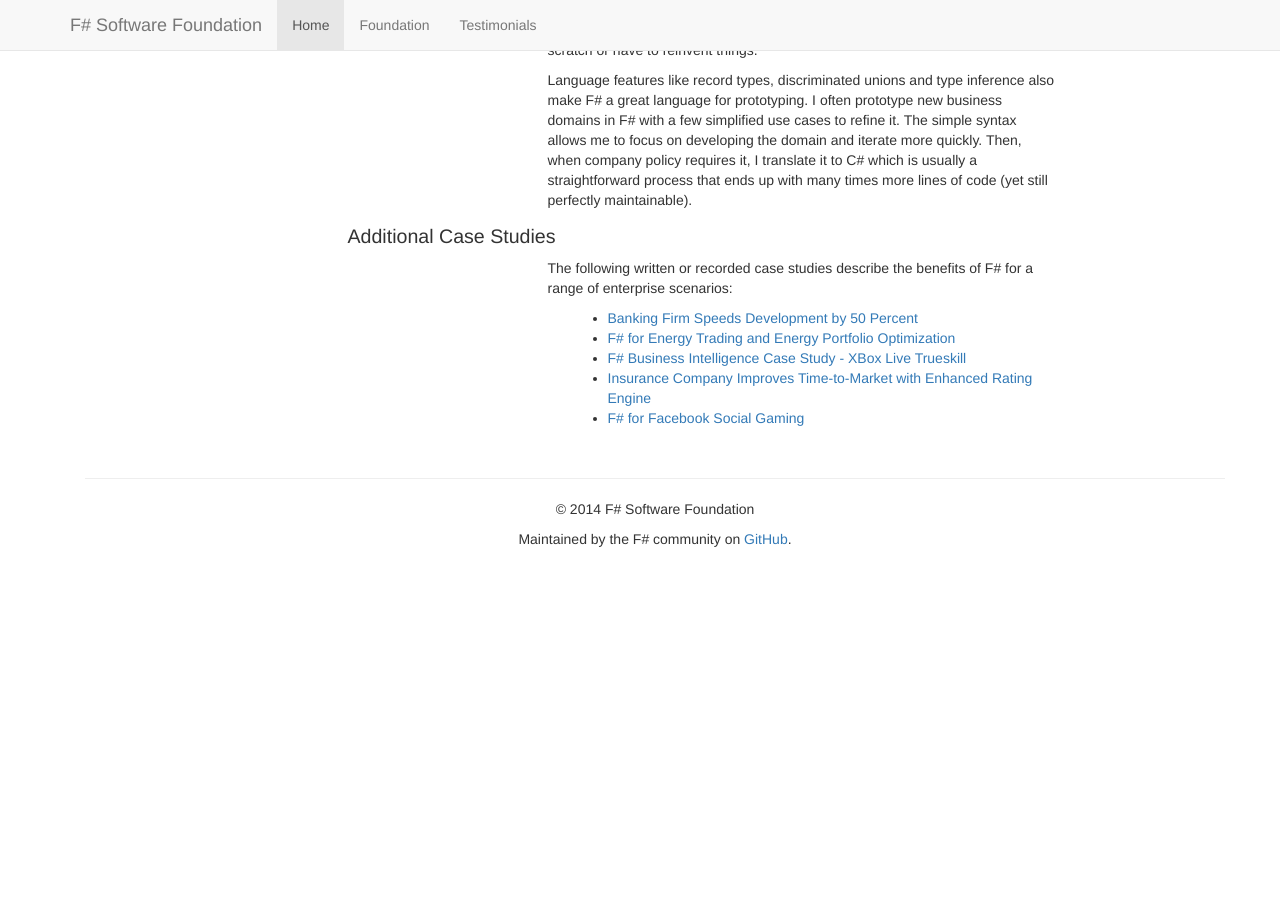
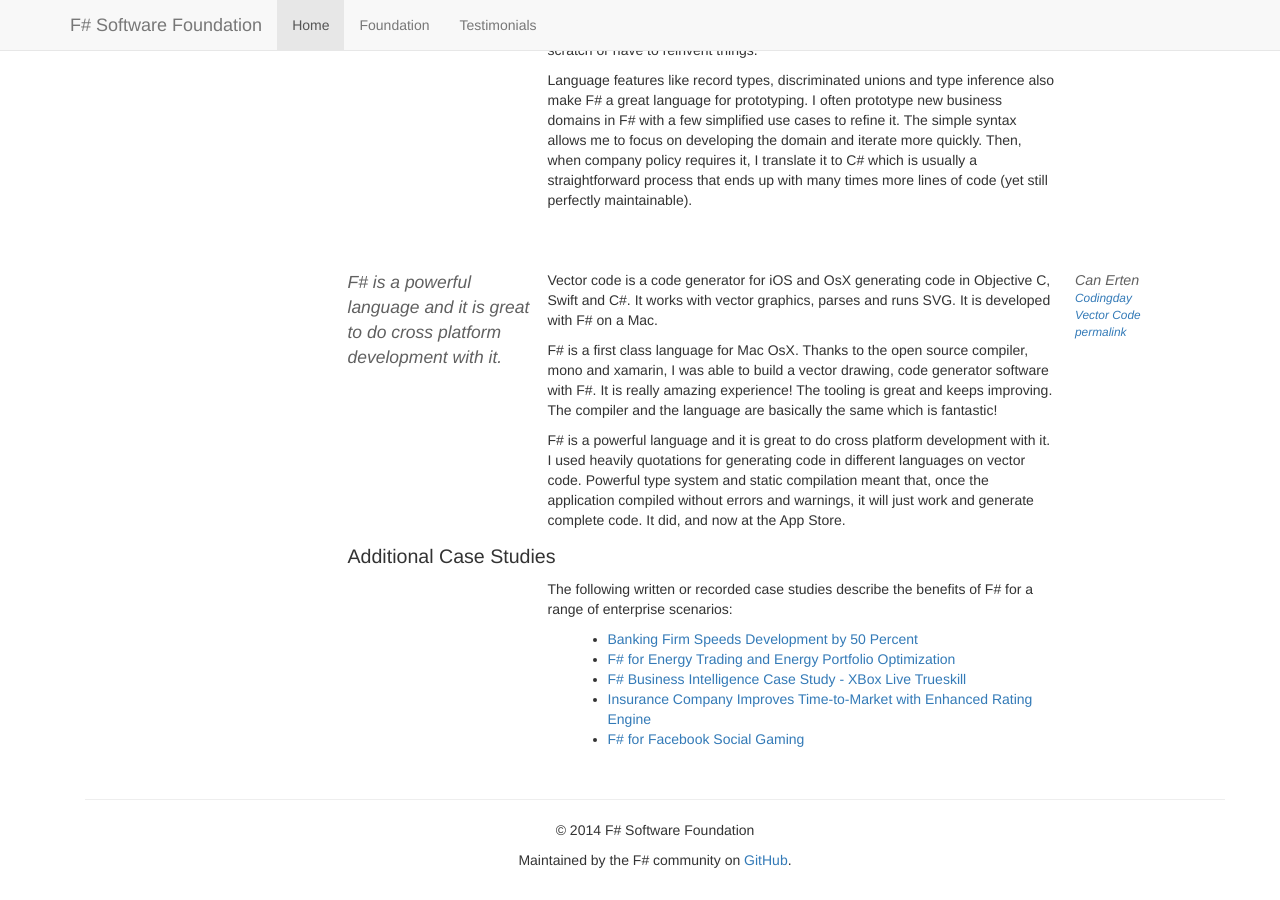
Before and after one commit to fsharp/fsharp.org, a Jekyll site: the page built from testimonials/index.md, in a window 1280 px wide and 900 px high, scrolled down 17538 px. Built offline with Jekyll 4.4.1, drawn with Linux system fonts in a browser that asks for light colours; nearby versions of some CDN libraries; some web fonts are replaced; comment, search, counter and statistics services are not loaded; before the commit the page ends 18117 px from its top, so only the background shows below that.

Commit message:
Update index.md

```diff
--- a/testimonials/index.md
+++ b/testimonials/index.md
@@ -1190,6 +1190,29 @@ Language features like record types, discriminated unions and type inference als
 
 <div class="keywords">web, domain modelling</div>
 
+
+
+<a id="can-erten" > </a>
+---
+
+> F# is a powerful language and it is great to do cross platform development with it.
+
+1. **Can Erten**
+2. [Codingday](http://www.codingday.com)
+3. [Vector Code](http://www.vectorcodeapp.com)
+4. [permalink](#can-erten)
+
+
+Vector code is a code generator for iOS and OsX generating code in Objective C, Swift and C#. It works with vector graphics, parses and runs SVG. It is developed with F# on a Mac.
+
+F# is a first class language for Mac OsX. Thanks to the open source compiler, mono and xamarin, I was able to build a vector drawing, code generator software with F#. It is really amazing experience! The tooling is great and keeps improving. The compiler and the language  are basically the same which is fantastic!
+
+F# is a powerful language and it is great to do cross platform development with it. I used heavily quotations for generating code in different languages on vector code. Powerful type system and static compilation meant that, once the application compiled without errors and warnings, it will just work and generate complete code. It did, and now at the App Store.
+
+
+<div class="keywords">osx, mac,  code generation, cross-platform</div>
+
+
 ### Additional Case Studies
 
 The following written or recorded case studies describe the benefits of F# for a range of enterprise scenarios:
```
